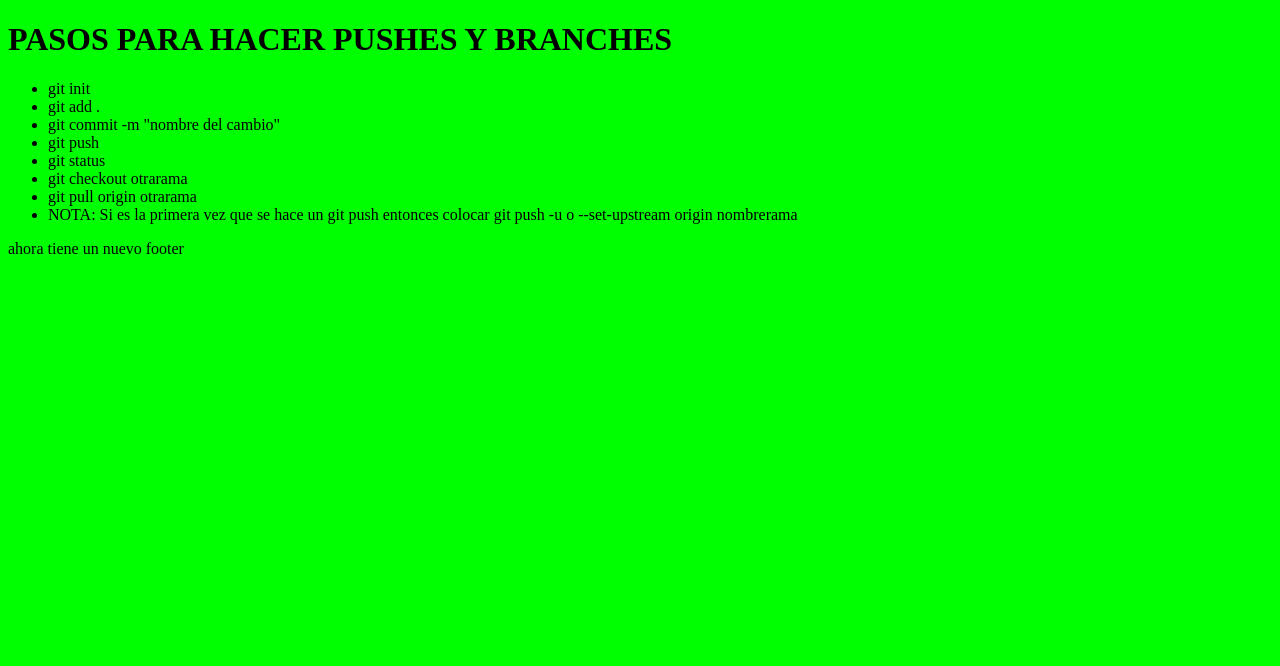
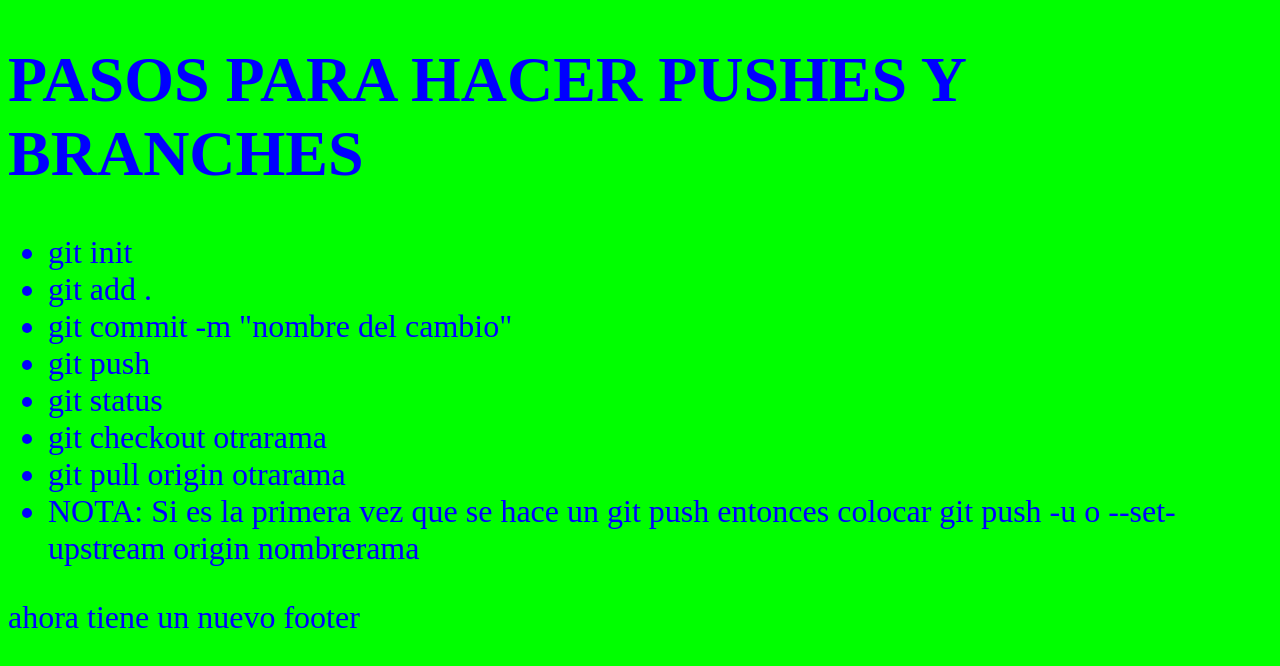
Before and after one commit to visforvioleta/repo-prueba2610, a plain HTML site: page index.html in a window 1280 px wide. Drawn offline with Linux system fonts and the light colour scheme.

Commit message:
Cambio de color fuente

```diff
--- a/css/styles.css
+++ b/css/styles.css
@@ -1,3 +1,5 @@
 body{
     background-color: #00ff00;
+    color: blue;
+    font-size: 2rem;
 }
--- a/index.html
+++ b/index.html
@@ -4,7 +4,7 @@
     <meta charset="UTF-8">
     <meta name="viewport" content="width=device-width, initial-scale=1.0">
   <link rel="stylesheet" href="/css/styles.css">
-    <title>Document</title>
+    <title>PASOS PARA HACER PUSHES Y BRANCHES</title>
 </head>
 <body>
     <h1>PASOS PARA HACER PUSHES Y BRANCHES</h1>
```
